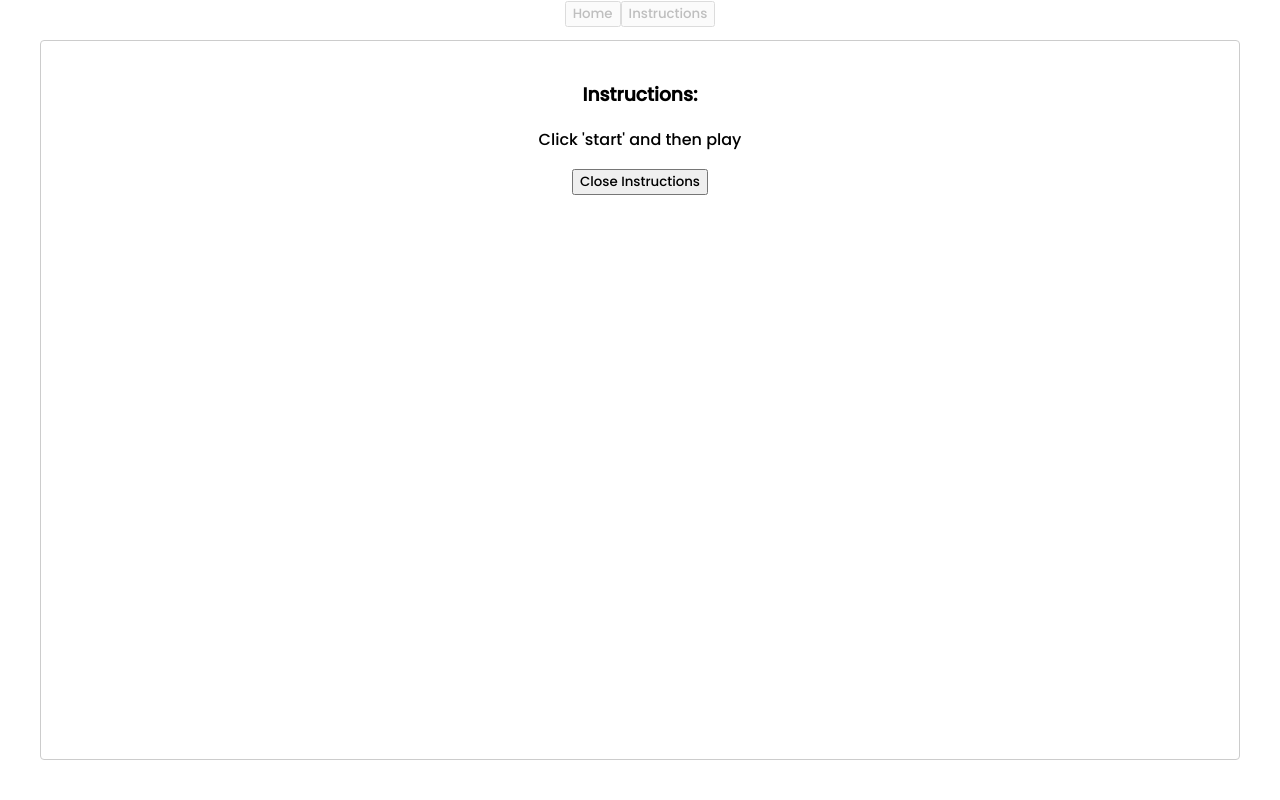
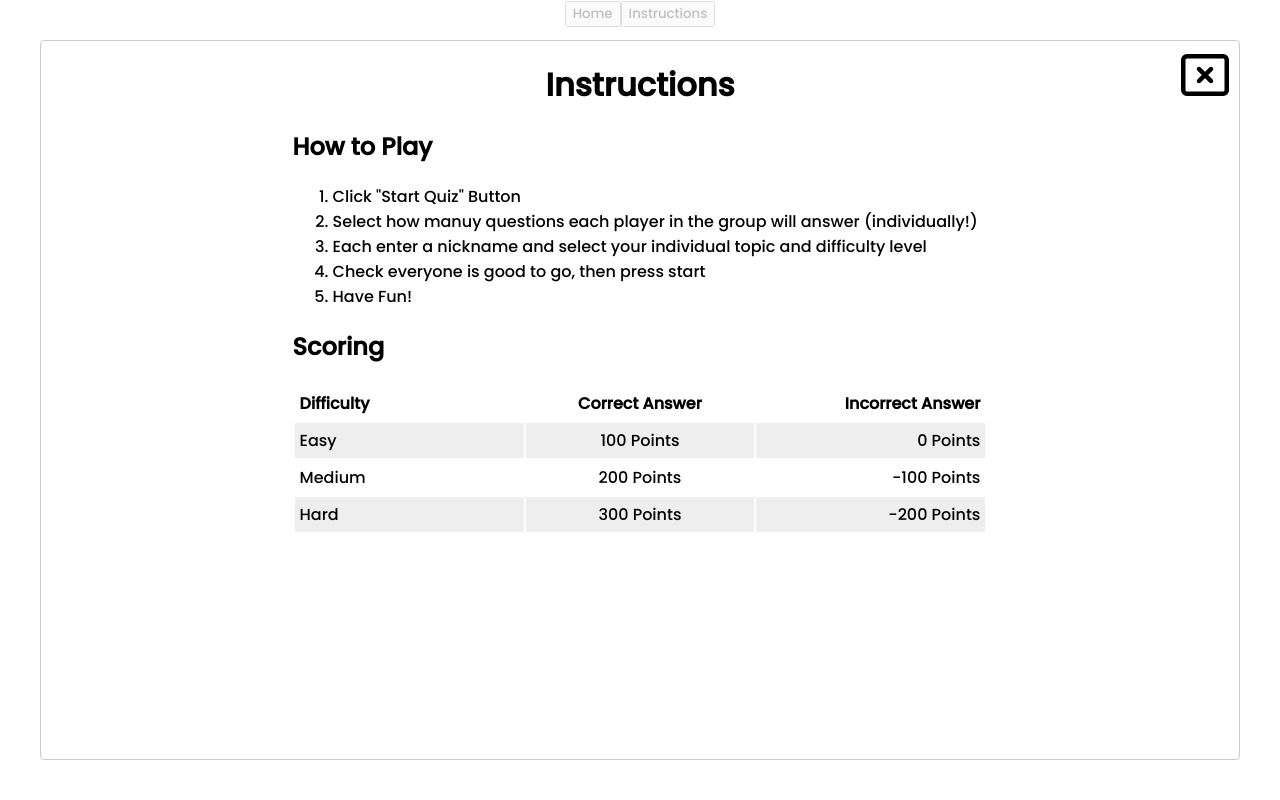
Before and after one commit to eshan1799/quizzo, a React app: page / in a window 1280 px wide. Both pictures are taken after a click on the button "Instructions". Shown: the top 800 px of the page. Built offline with nearby package versions, Linux system fonts and the light colour scheme.

Commit message:
fill and style instructions modal

```diff
--- a/src/Components/InstructionsComponent.js
+++ b/src/Components/InstructionsComponent.js
@@ -1,18 +1,57 @@
 import React, { Component } from "react";
+import "../styles/InstructionsComponent.css"
 
 class InstructionsComponent extends Component {
 
     render() {
         return (
             <>
-                <h3>Instructions:</h3>
-                <p>Click 'start' and then play</p>
+                <h1>Instructions</h1>
+                <div id="InstructionsBody">
+                    <h2>How to Play</h2>
+                    <ol>
+                        <li>Click "Start Quiz" Button</li>
+                        <li>Select how manuy questions each player in the group will answer (individually!)</li>
+                        <li>Each enter a nickname and select your individual topic and difficulty level</li>
+                        <li>Check everyone is good to go, then press start</li>
+                        <li>Have Fun!</li>
+                    </ol>
 
-              <button onClick={this.props.onClick}>Close Instructions</button>
+                    <h2>Scoring</h2>
+
+                    <table>
+                        <thead>
+                            <tr>
+                                <th className="left">Difficulty</th>
+                                <th className="center">Correct Answer</th>
+                                <th className="right">Incorrect Answer</th>
+                            </tr>
+                        </thead>
+                        <tbody>
+                            <tr>
+                                <td className="left">Easy</td>
+                                <td className="center">100 Points</td>
+                                <td className="right">0 Points</td>
+                            </tr>
+                            <tr>
+                                <td className="left">Medium</td>
+                                <td className="center">200 Points</td>
+                                <td className="right">-100 Points</td>
+                            </tr>
+                            <tr>
+                                <td className="left">Hard</td>
+                                <td className="center">300 Points</td>
+                                <td className="right">-200 Points</td>
+                            </tr>
+
+                        </tbody>
+                    </table>
+                </div >
+                <i id="closeInstructions" onClick={this.props.onClick} class="far fa-window-close fa-3x"></i>
             </>
 
         );
     }
 }
 
-  export default InstructionsComponent;
+export default InstructionsComponent;
--- /dev/null
+++ b/src/styles/InstructionsComponent.css
@@ -0,0 +1,41 @@
+#InstructionsBody{
+    text-align: justify;
+    width: 60%;
+    margin:auto
+}
+
+h1{
+    margin:0
+}
+
+/* h2{
+    margin:5px
+} */
+
+#closeInstructions{
+  margin:10px;
+  position: absolute;
+  top: 0;
+  right:0;
+}
+
+th{
+    font-size:1rem;
+}
+
+td{
+    font-size:1rem;
+    width: 33.33%
+}
+
+table .left{
+    text-align:left
+}
+
+table .center{
+    text-align:center
+}
+
+table .right{
+    text-align:right
+}
```
